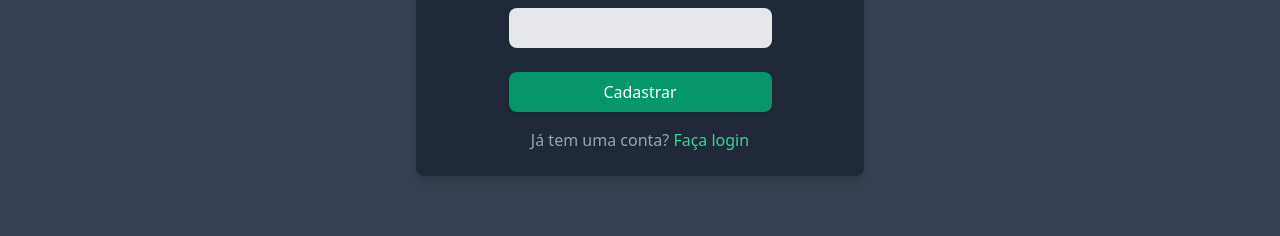
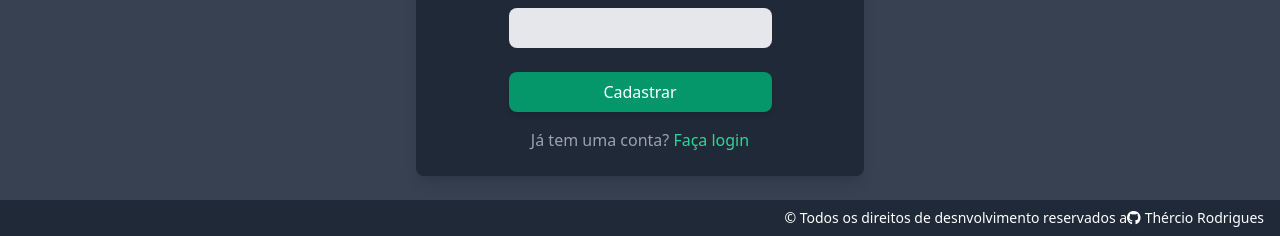
Before and after one commit to thercior/code-assistent, a Django app: page /accounts/cadastro/ in a window 1280 px wide. Shown: the part 616-852 px from the top of the page. Before the commit the page ends 792 px from the top, so only its background shows below. Run offline with Django 5.2, Linux system fonts and the light colour scheme; some libraries are stand-ins or nearby versions.

Commit message:
:sparkles: :lipstick: feat/style: criação do footer da app

```diff
--- a/templates/base.html
+++ b/templates/base.html
@@ -11,26 +11,25 @@
         <link rel="stylesheet" href="{% static 'css/style.css' %}">
         {% block styles %}{% endblock %}
     </head>
-    <body class="bg-gray-700 h-screen flex">
+    <body class="bg-gray-700 h-screen flex flex-col">
 
-        <div class="flex h-full w-full">
+        <div class="flex flex-1 w-full">
             {% if user.is_authenticated %}
                 {% include "components/_sidebar.html" %}
             {% endif %}
 
-            <div id="mainContent" class="flex-grow transition-all duration-300">
+            <div id="mainContent" class="flex-grow flex flex-col w-full min-h-screen transition-all duration-300">
                 {% include "components/_header.html" %}
 
-                <main class="container mx-auto py-6 px-4">
+                <main class="flex-grow container mx-auto py-6 px-4">
                     {% block content %}
 
                     {% endblock %}
                 </main>
+                {% include "components/_footer.html" %}
+            </div>
 
-            </div>
         </div>
-
-
         {% block scripts %}
             <script src="{% static 'js/toggleSidebar.js' %}"></script>
         {% endblock scripts %}
--- /dev/null
+++ b/templates/components/_footer.html
@@ -0,0 +1,8 @@
+<footer class="bottom-0 w-full bg-gray-800 text-white py-2 text-sm boder-t border-gray-700">
+    <div class="container mx-auto flex flex-col sm:flex-row  justify-end items-center px-4">
+        <span class="text-center sm:text-left">© Todos os direitos de desnvolvimento reservados a </span>
+        <a href="https://github.com/thercior" target="_blank" class="flex items-center mt-2 sm:mt-0 hover:text-blue-400">
+            <i class="fab fa-github mr-1"></i> Thércio Rodrigues
+        </a>
+    </div>
+</footer>
```
